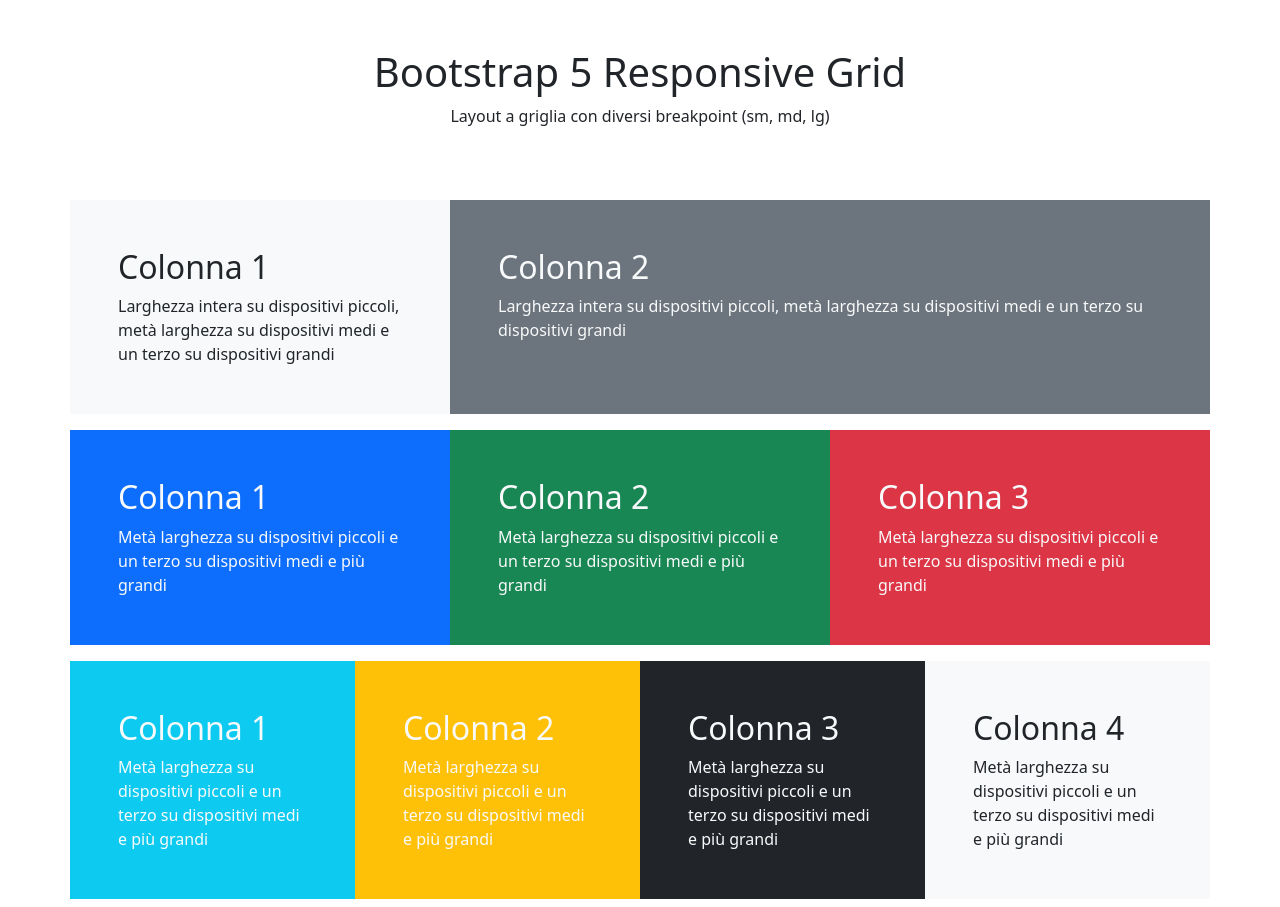
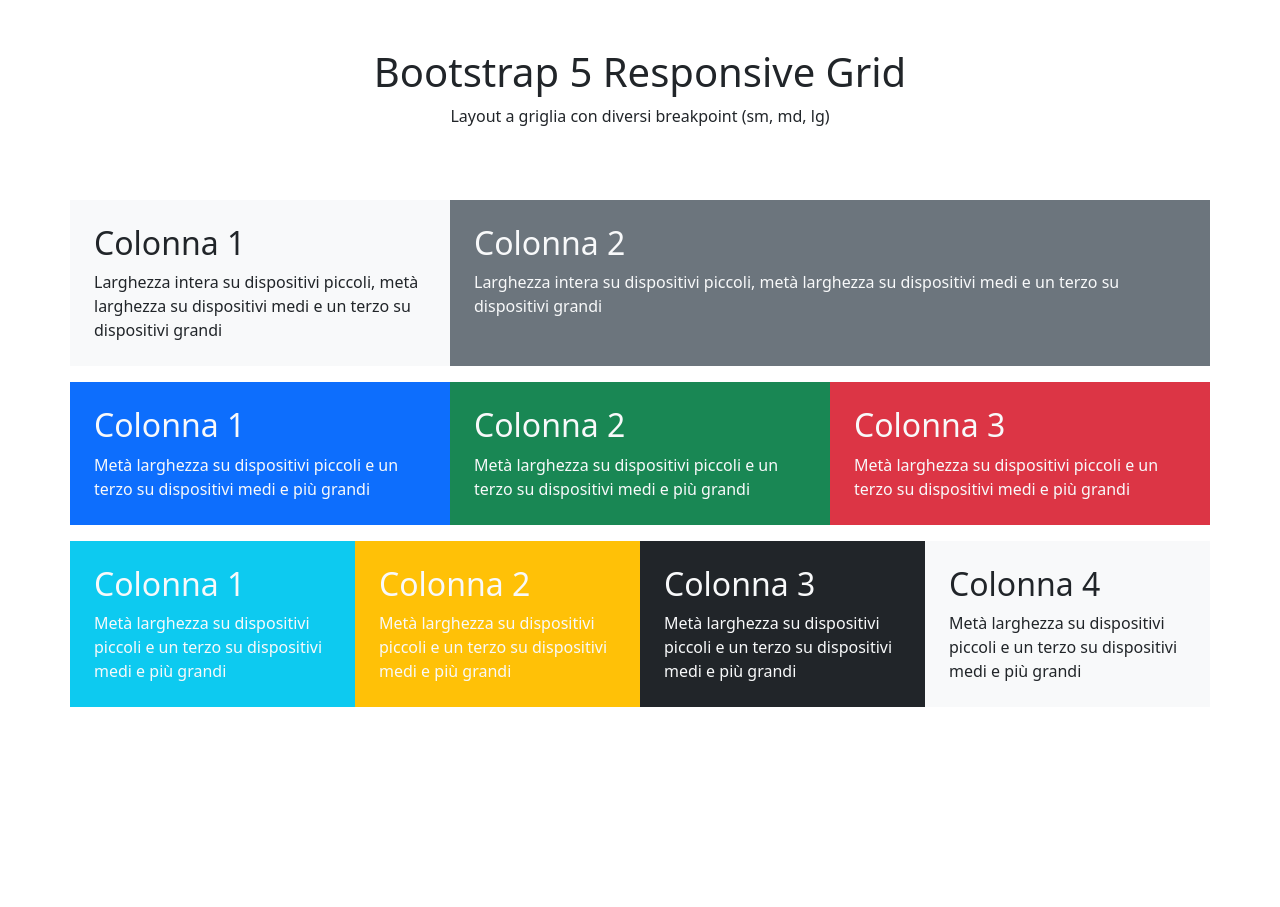
Before and after one commit to antonella1986/htmlcss-bootstrap-layout, a plain HTML site: page index.html in a window 1280 px wide. After the commit the page ends 800 px from the top, so only its background shows below. Drawn offline with nearby package versions, Linux system fonts and the light colour scheme.

Commit message:
edit rows

```diff
--- a/index.html
+++ b/index.html
@@ -16,51 +16,51 @@
     </div>
 
 
-    <div class="container text-start">
-        <div class="row py-2">
-            <div class="col-4 bg-light text-dark p-5">
+    <div class="container">
+        <div class="row py-2 text-start">
+            <div class="col-4 bg-light text-dark p-4">
                 <h2>Colonna 1</h2>
                 <div>Larghezza intera su dispositivi piccoli, metà larghezza su dispositivi medi e un terzo su dispositivi grandi</div>
             </div>
-            <div class="col-8 bg-secondary text-light p-5">
+            <div class="col-8 bg-secondary text-light p-4">
                 <h2>Colonna 2</h2>
                 <div>Larghezza intera su dispositivi piccoli, metà larghezza su dispositivi medi e un terzo su dispositivi grandi</div>
             </div>
         </div>
     </div>
 
-    <div class="container text-center">
+    <div class="container">
         <div class="row py-2 text-start">
-            <div class="col bg-primary text-light p-5">
+            <div class="col bg-primary text-light p-4">
                 <h2>Colonna 1</h2>
                 <div>Metà larghezza su dispositivi piccoli e un terzo su dispositivi medi e più grandi</div>
             </div>
-            <div class="col bg-success text-light p-5">
+            <div class="col bg-success text-light p-4">
                 <h2>Colonna 2</h2>
                 <div>Metà larghezza su dispositivi piccoli e un terzo su dispositivi medi e più grandi</div>
             </div>
-            <div class="col bg-danger text-light p-5">
+            <div class="col bg-danger text-light p-4">
                 <h2>Colonna 3</h2>
                 <div>Metà larghezza su dispositivi piccoli e un terzo su dispositivi medi e più grandi</div>
             </div>
         </div>
     </div>
 
-    <div class="container text-center">
+    <div class="container">
         <div class="row py-2 text-start">
-            <div class="col bg-info text-light p-5">
+            <div class="col bg-info text-light p-4">
                 <h2>Colonna 1</h2>
                 <div>Metà larghezza su dispositivi piccoli e un terzo su dispositivi medi e più grandi</div>
             </div>
-            <div class="col bg-warning text-light p-5">
+            <div class="col bg-warning text-light p-4">
                 <h2>Colonna 2</h2>
                 <div>Metà larghezza su dispositivi piccoli e un terzo su dispositivi medi e più grandi</div>
             </div>
-            <div class="col bg-dark text-light p-5">
+            <div class="col bg-dark text-light p-4">
                 <h2>Colonna 3</h2>
                 <div>Metà larghezza su dispositivi piccoli e un terzo su dispositivi medi e più grandi</div>
             </div>
-            <div class="col bg-light text-dark p-5">
+            <div class="col bg-light text-dark p-4">
                 <h2>Colonna 4</h2>
                 <div>Metà larghezza su dispositivi piccoli e un terzo su dispositivi medi e più grandi</div>
             </div>
```
